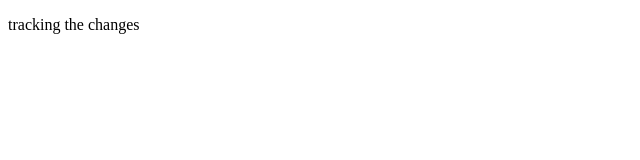
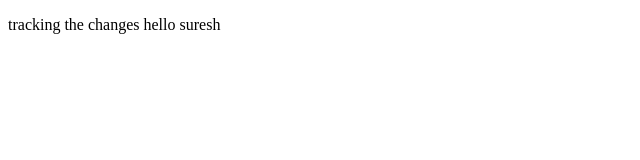
Before and after one commit to Sabbellasureshreddy/project2, a plain HTML site: page index.html in a window 1280 px wide. Shown: the full height of the page, 0-640 px from the left. Drawn offline with Linux system fonts and the light colour scheme.

Commit message:
second commit

```diff
--- a/index.html
+++ b/index.html
@@ -6,7 +6,6 @@
     <title>Sample</title>
 </head>
 <body>
-    <p>tracking the changes</p>
+    <p>tracking the changes hello suresh</p>
 </body>
 </html>
-<!-- nenoka pichi hokkuni -->
```
